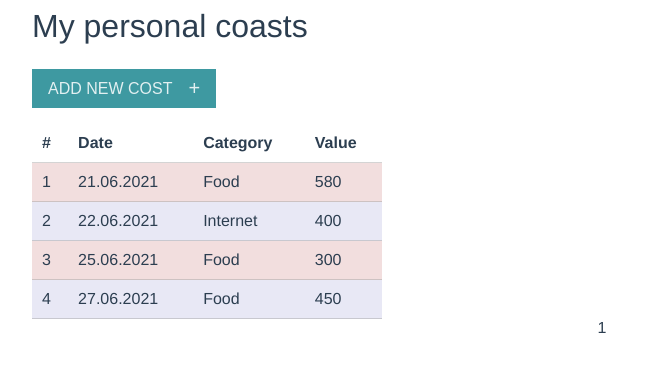
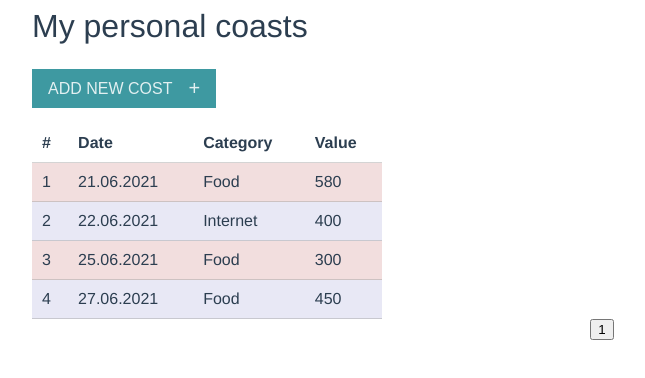
Before and after one commit to AleR111/Vue, a Vue app in the folder lesson3/hm3/mycosts/: page / in a window 1280 px wide. Shown: the top 378 px of the page, without its empty margins (38-683 px from the left). Built offline with nearby package versions, Linux system fonts and the light colour scheme.

Commit message:
added method for defining the page

```diff
--- a/lesson3/hm3/mycosts/src/App.vue
+++ b/lesson3/hm3/mycosts/src/App.vue
@@ -4,7 +4,7 @@
     <button class="btn-show" @click="showAddForm = !showAddForm"><span class="text-span">ADD NEW COST</span> <span class="plus">+</span></button>
     <AddForm v-show="showAddForm" @addData="addData"/>
     <CostsList :costsList="costsList"/>
-    <Pagination :amountPages="amountPages"/>
+    <Pagination :amountPages="amountPages" @showPage="showPage"/>
   </div>
 </template>
 
@@ -60,6 +60,9 @@ export default {
     },
     setAmountPages() {
       this.amountPages = this.amountPages = Math.ceil(this.costsList.length / this.amountRows)
+    },
+    showPage(num) {
+      console.log(num)
     }
   },
   created() {
--- a/lesson3/hm3/mycosts/src/components/Pagination.vue
+++ b/lesson3/hm3/mycosts/src/components/Pagination.vue
@@ -1,6 +1,11 @@
 <template>
   <div>
-{{amountPages}}
+    <button v-for="elem in amountPages"
+            :key="elem"
+            @click="setNumberPage(elem)"
+    >
+      {{ elem }}
+    </button>
   </div>
 </template>
 
@@ -12,6 +17,11 @@ export default {
       type: Number,
       default: () => 1
     }
+  },
+  methods: {
+    setNumberPage(num) {
+      this.$emit('showPage', num)
+    }
   }
 }
 </script>
```
